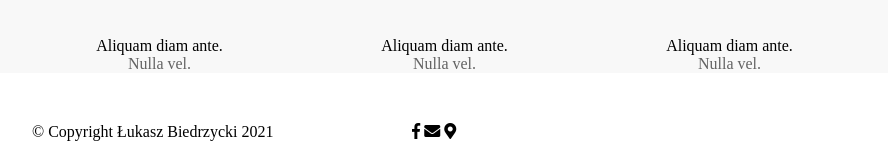
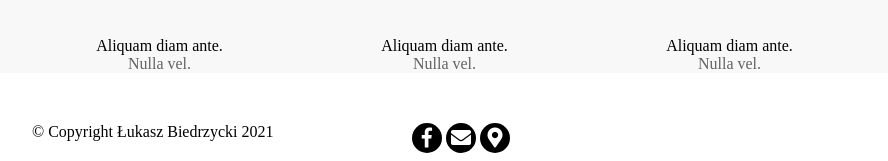
Before and after one commit to Biedrzyk/Projekt-GIT-zadanie, a website: page index.html in a window 1280 px wide. Shown: the part 1587-1748 px from the top of the page, without its empty margins (53-941 px from the left). Drawn offline with Linux system fonts and the light colour scheme.

Commit message:
Add styles for the footer section

```diff
--- a/css/style.css
+++ b/css/style.css
@@ -113,3 +113,20 @@
   opacity: 0.6;
   margin-bottom: 50px;
 }
+
+/* Footer */
+
+.footer a {
+  padding: 0 20px;
+}
+
+.footer i {
+  width: 30px;
+  height: 30px;
+  line-height: 30px;
+  color: white;
+  font-size: 20px;
+  background-color: black;
+  border-radius: 50%;
+  text-align: center;
+}
```
